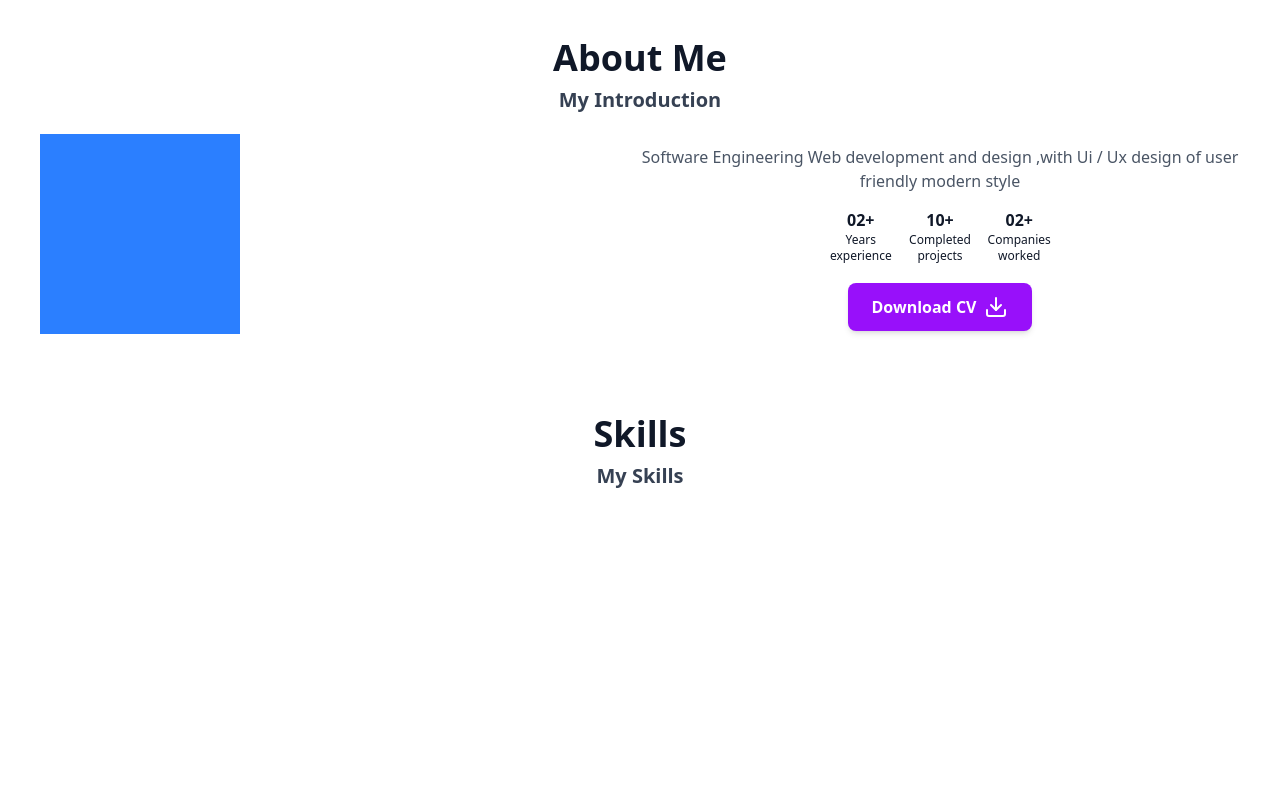
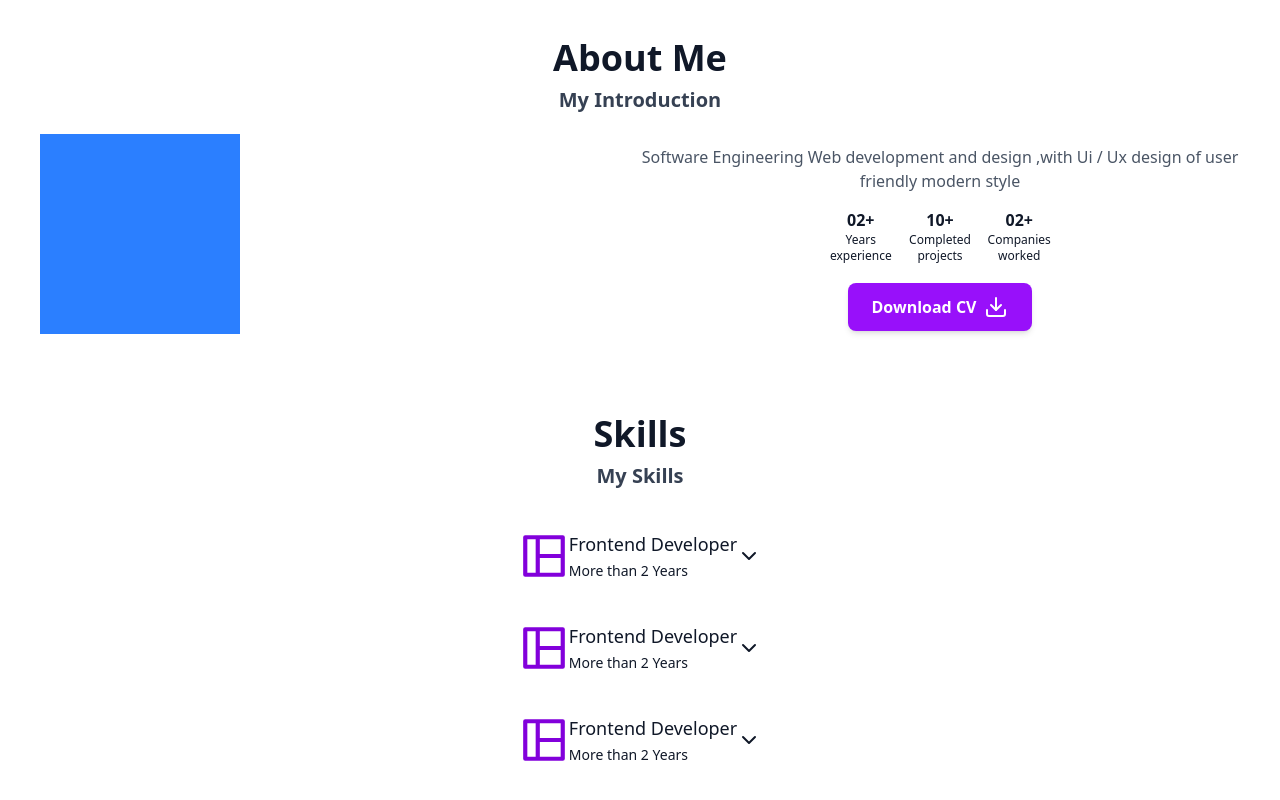
Before and after one commit to HypertextAssassinRajith/portfolio, a Next.js app: page / in a window 1280 px wide. Shown: the part 762-1562 px from the top of the page. Before the commit the page ends 1252 px from the top, so only its background shows below. Built offline with nearby package versions, Linux system fonts and the light colour scheme.

Commit message:
feat: enhance Skill component with icons and improved layout for better user experience

```diff
--- a/app/components/skill.tsx
+++ b/app/components/skill.tsx
@@ -2,6 +2,8 @@
 
 import React, { useEffect, useState } from "react";
 import { useTheme } from "next-themes";
+import { UilWindowGrid } from '@iconscout/react-unicons'
+import { ChevronDown } from "lucide-react";
 
 
 export default function Skill(){
@@ -19,7 +21,31 @@ export default function Skill(){
           }`}>
             <h1 className="text-4xl font-bold">Skills</h1>
             <span className="text-xl font-semibold text-gray-700 dark:text-gray-500 mt-2">My Skills</span>
-            <div className="flex flex-col">
+            <div className="flex flex-col m-5">
+              <div className="flex justify-evenly items-center p-5">
+                <UilWindowGrid size = {50} color="#8200DB" />
+                <div>
+                  <h1 className="text-lg">Frontend Developer</h1>
+                  <span className="text-sm">More than 2 Years</span>
+                </div>
+                <ChevronDown />
+              </div>
+              <div className="flex justify-evenly items-center p-5">
+                <UilWindowGrid size = {50} color="#8200DB" />
+                <div>
+                  <h1 className="text-lg">Frontend Developer</h1>
+                  <span className="text-sm">More than 2 Years</span>
+                </div>
+                <ChevronDown />
+              </div>
+              <div className="flex justify-evenly items-center p-5">
+                <UilWindowGrid size = {50} color="#8200DB" />
+                <div>
+                  <h1 className="text-lg">Frontend Developer</h1>
+                  <span className="text-sm">More than 2 Years</span>
+                </div>
+                <ChevronDown />
+              </div>
 
             </div>
         </section>
--- a/package.json
+++ b/package.json
@@ -9,6 +9,7 @@
     "lint": "next lint"
   },
   "dependencies": {
+    "@iconscout/react-unicons": "^2.2.4",
     "lucide-react": "^0.477.0",
     "next": "15.2.0",
     "next-themes": "^0.4.4",
```
Also changed, not shown: 1 other file (tests, documents, lock files or other folders).
